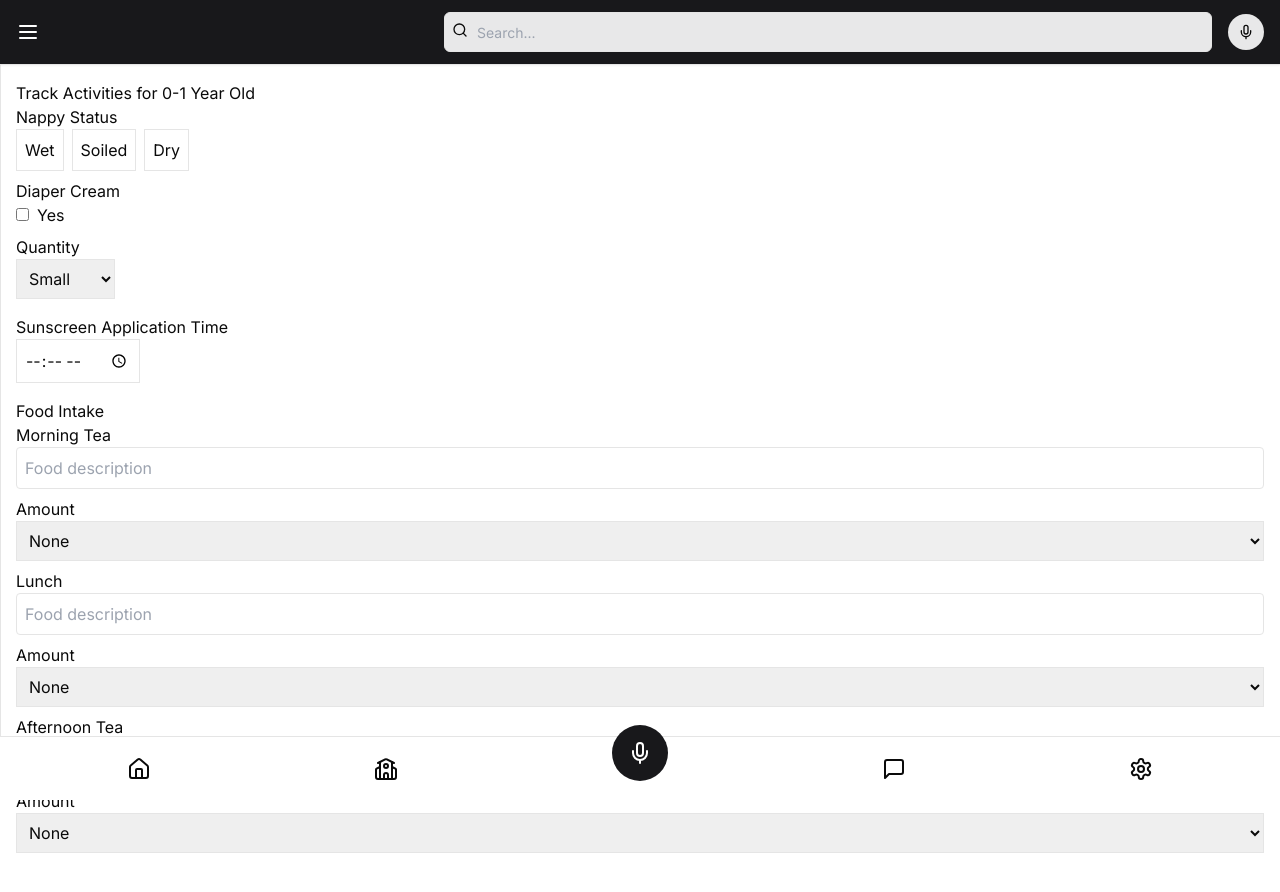
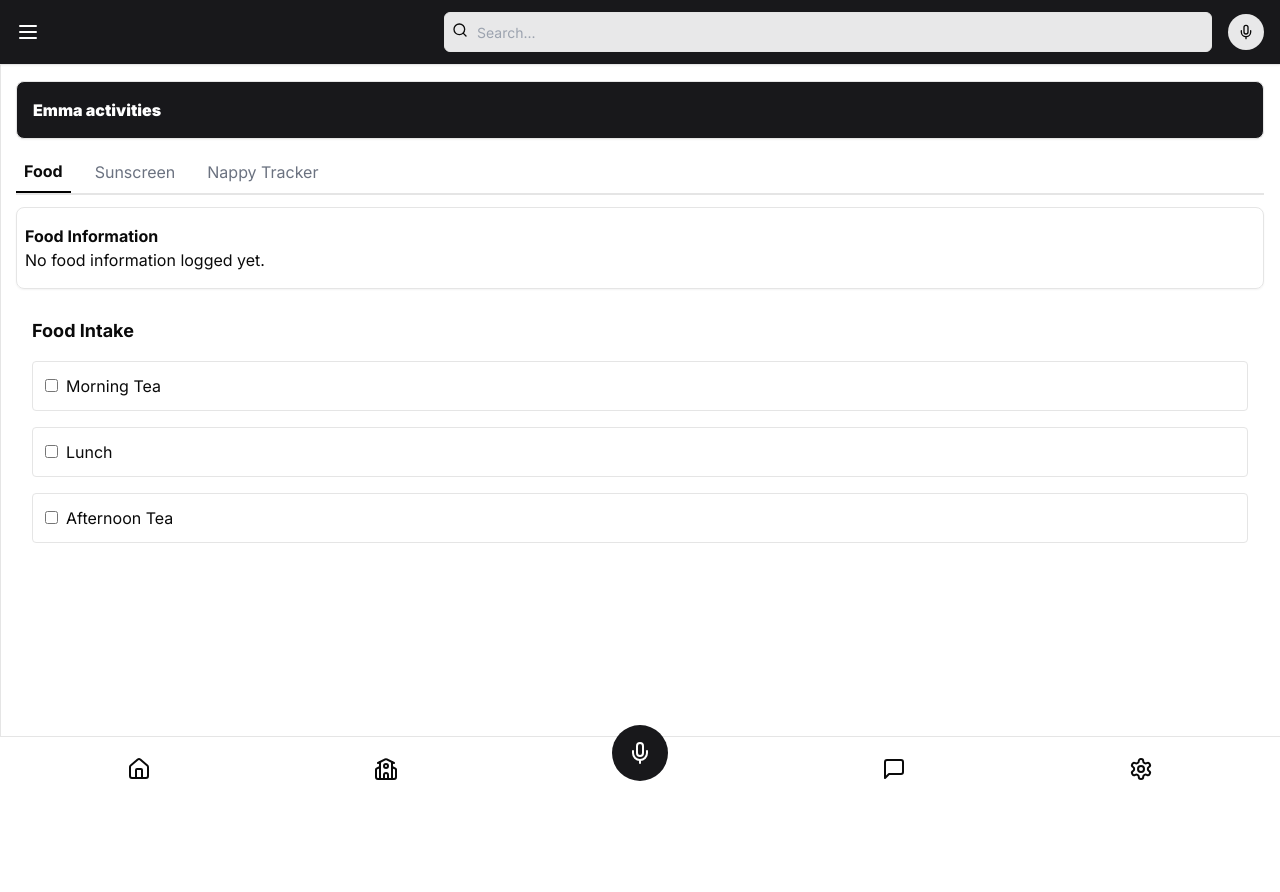
Before and after one commit to Ahmedmemon12/VALA-Plus-demo, a Next.js app: page /room/children/nb-baby in a window 1280 px wide. Shown: the top 892 px of the page. After the commit the page ends 800 px from the top, so only its background shows below. Built offline with nearby package versions, Linux system fonts and the light colour scheme.

Commit message:
Track children activities

```diff
--- a/app/room/children/all/page.jsx
+++ b/app/room/children/all/page.jsx
@@ -40,7 +40,7 @@ const AttendancePage = () => {
                         <div className="bg-white shadow-md rounded-lg overflow-hidden">
                             <div className="relative">
                                 <img
-                                    src={`https://via.placeholder.com/200`}
+                                    src={`https://www.shutterstock.com/image-photo/adorable-baby-boy-about-one-260nw-1823848421.jpg`}
                                     alt={child.name}
                                     className="w-full h-48 object-cover"
                                 />
--- a/app/room/children/nb-baby/page.jsx
+++ b/app/room/children/nb-baby/page.jsx
@@ -1,39 +1,142 @@
-"use client"
-import { useState, useEffect } from 'react';
-import { FoodTrackingComponent } from '../../../../components/blocks/foodTracker';
-import { NappyChangeForm } from '../../../../components/blocks/NappyChangeForm';
-import { SunscreenApplicationForm } from '../../../../components/blocks/SunscreenApplicationForm';
+"use client";
+import { useState } from "react";
+import { FoodTrackingComponent } from "../../../../components/blocks/foodTracker";
+import { NappyChangeForm } from "../../../../components/blocks/NappyChangeForm";
+import { SunscreenApplicationForm } from "../../../../components/blocks/SunscreenApplicationForm";
+import { Card, CardContent, CardHeader } from "@/components/ui/card";
 
 export default function NbBabyPage() {
   const [childData, setChildData] = useState({
     foodData: {},
-    nappyData: { status: '', diaperCream: false, quantity: '' },
-    sunscreenTime: '',
+    nappyData: { status: "", diaperCream: false, quantity: "" },
+    sunscreenTime: "",
   });
+  const [tab, setTab] = useState("food");
 
-  useEffect(() => {
-    // Fetch data for nb-baby (if needed)
-  }, []);
-
+  // Handle updates to food data
   const handleFoodChange = (meal, field, value) => {
-    // Handle food data update
+    setChildData((prevData) => ({
+      ...prevData,
+      foodData: {
+        ...prevData.foodData,
+        [meal]: {
+          ...prevData.foodData[meal],
+          [field]: value,
+        },
+      },
+    }));
   };
 
+  // Handle updates to nappy data
   const handleNappyChange = (field, value) => {
-    // Handle nappy data update
+    setChildData((prevData) => ({
+      ...prevData,
+      nappyData: {
+        ...prevData.nappyData,
+        [field]: value,
+      },
+    }));
   };
 
+  // Handle updates to sunscreen application time
   const handleSunscreenChange = (value) => {
-    // Handle sunscreen time change
+    setChildData((prevData) => ({
+      ...prevData,
+      sunscreenTime: value,
+    }));
   };
 
   return (
-    <div className="p-4">
-      <h1>Track Activities for 0-1 Year Old</h1>
+    <div className="p-4 flex flex-col gap-3">
+      <Card className="p-4 text-white bg-zinc-900">
+        <h1 className="font-black">Emma activities</h1>
+      </Card>
 
-      <NappyChangeForm nappyData={childData.nappyData} onChange={handleNappyChange} />
-      <SunscreenApplicationForm sunscreenTime={childData.sunscreenTime} onTimeChange={handleSunscreenChange} />
-      <FoodTrackingComponent foodData={childData.foodData} onFoodChange={handleFoodChange} />
+      {/* Tab Navigation */}
+      <div className="flex gap-4 border-b-2">
+        <button
+          className={`p-2 ${tab === "food" ? "border-b-2 border-black font-bold" : "text-gray-500"}`}
+          onClick={() => setTab("food")}
+        >
+          Food
+        </button>
+        <button
+          className={`p-2 ${tab === "sunscreen" ? "border-b-2 border-black font-bold" : "text-gray-500"}`}
+          onClick={() => setTab("sunscreen")}
+        >
+          Sunscreen
+        </button>
+        <button
+          className={`p-2 ${tab === "nappy" ? "border-b-2 border-black font-bold" : "text-gray-500"}`}
+          onClick={() => setTab("nappy")}
+        >
+          Nappy Tracker
+        </button>
+      </div>
+
+      {/* Activity Logs */}
+      <Card className="py-2">
+        {tab === "food" && (
+          <div className="p-2">
+            <span className="font-bold">Food Information</span>
+            <div>
+              {Object.keys(childData.foodData).length === 0
+                ? "No food information logged yet."
+                : Object.entries(childData.foodData).map(([meal, data], index) => (
+                    <div key={index}>
+                      {meal}: {data.amount || "None"}
+                    </div>
+                  ))}
+            </div>
+          </div>
+        )}
+        {tab === "sunscreen" && (
+          <div className="p-2">
+            <span className="font-bold">Sunscreen Application</span>
+            <div>
+              {childData.sunscreenTime
+                ? `Sunscreen applied at ${childData.sunscreenTime}`
+                : "No sunscreen application logged yet."}
+            </div>
+          </div>
+        )}
+        {tab === "nappy" && (
+          <div className="p-2">
+            <span className="font-bold">Nappy Tracker</span>
+            <div>
+              Status: {childData.nappyData.status || "Not logged"}
+              <br />
+              Diaper Cream: {childData.nappyData.diaperCream ? "Yes" : "No"}
+              <br />
+              Quantity: {childData.nappyData.quantity || "Not logged"}
+            </div>
+          </div>
+        )}
+      </Card>
+
+      {/* Tab Content */}
+      <div className="p-4">
+        {tab === "food" && (
+          <FoodTrackingComponent
+            foodData={childData.foodData}
+            onFoodChange={handleFoodChange}
+          />
+        )}
+
+        {tab === "sunscreen" && (
+          <SunscreenApplicationForm
+            sunscreenTime={childData.sunscreenTime}
+            onTimeChange={handleSunscreenChange}
+          />
+        )}
+
+        {tab === "nappy" && (
+          <NappyChangeForm
+            nappyData={childData.nappyData}
+            onChange={handleNappyChange}
+          />
+        )}
+      </div>
     </div>
   );
 }
--- a/components/blocks/NappyChangeForm.jsx
+++ b/components/blocks/NappyChangeForm.jsx
@@ -1,41 +1,94 @@
-export function NappyChangeForm({ onChange, nappyData }) {
+import { useState } from "react";
+import { Pencil, X } from "lucide-react";
+
+export function NappyChangeForm({ onChange }) {
+  const [nappyEntries, setNappyEntries] = useState([]);
+  const [currentStatus, setCurrentStatus] = useState("");
+  const [diaperApplied, setDiaperApplied] = useState(false);
+
+  const handleAddEntry = () => {
+    if (!currentStatus) return alert("Please select a nappy status.");
+    const currentTime = new Date().toLocaleTimeString([], { hour: "2-digit", minute: "2-digit" });
+    const newEntry = { time: currentTime, status: currentStatus, cream: diaperApplied };
+    setNappyEntries([...nappyEntries, newEntry]);
+    setCurrentStatus(""); // Reset after adding
+    setDiaperApplied(false); // Reset diaper cream checkbox
+  };
+
+  const handleDeleteEntry = (index) => {
+    const updatedEntries = [...nappyEntries];
+    updatedEntries.splice(index, 1);
+    setNappyEntries(updatedEntries);
+  };
+
   return (
     <div className="mb-4">
-        <label className="block">Nappy Status</label>
-        <div className="flex space-x-2">
-          {['Wet', 'Soiled', 'Dry'].map((status) => (
+      <div className="flex gap-2 mb-4">
+        {["Wet", "Soiled", "Both"].map((status) => (
           <button
             key={status}
-              onClick={() => onChange('nappyStatus', status)}
-              className={`border p-2 ${nappyData.status === status ? 'bg-blue-600 text-white' : ''}`}
+            onClick={() => setCurrentStatus(status)}
+            className={`px-4 py-2 border rounded ${
+              currentStatus === status ? "bg-blue-600 text-white" : "bg-gray-100"
+            }`}
           >
             {status}
           </button>
         ))}
       </div>
 
-        <div className="mt-2">
-          <label className="block">Diaper Cream</label>
+      <div className="flex items-center gap-2 mb-4">
         <input
           type="checkbox"
-            checked={nappyData.diaperCream}
-            onChange={(e) => onChange('diaperCream', e.target.checked)}
-            className="mr-2"
+          checked={diaperApplied}
+          onChange={(e) => setDiaperApplied(e.target.checked)}
+          id="diaperCream"
         />
-          Yes
+        <label htmlFor="diaperCream" className="cursor-pointer">
+          Apply Diaper Cream
+        </label>
       </div>
 
-        <div className="mt-2">
-          <label className="block">Quantity</label>
-          <select
-            value={nappyData.quantity}
-            onChange={(e) => onChange('quantity', e.target.value)}
-            className="border p-2"
+      <button
+        onClick={handleAddEntry}
+        className="px-4 py-2 bg-green-500 text-white rounded hover:bg-green-600"
       >
-            <option value="Small">Small</option>
-            <option value="Medium">Medium</option>
-            <option value="Large">Large</option>
-          </select>
+        Apply Diaper
+      </button>
+
+      {/* Display Entries */}
+      <div className="mt-4">
+        {nappyEntries.length > 0 && (
+          <div className="space-y-2">
+            {nappyEntries.map((entry, index) => (
+              <div
+                key={index}
+                className="flex items-center gap-2 p-2 border rounded bg-gray-100"
+              >
+                <span className="font-bold">{entry.time}</span>
+                <span
+                  className={`px-2 py-1 rounded ${
+                    entry.status === "Wet"
+                      ? "bg-blue-100 text-blue-800"
+                      : entry.status === "Soiled"
+                      ? "bg-yellow-100 text-yellow-800"
+                      : "bg-purple-100 text-purple-800"
+                  }`}
+                >
+                  {entry.status}
+                </span>
+                {entry.cream && (
+                  <span className="px-2 py-1 bg-green-100 text-green-800 rounded">
+                    Cream
+                  </span>
+                )}
+                <button onClick={() => handleDeleteEntry(index)}>
+                  <X className="w-5 h-5 text-red-500 hover:text-red-800" />
+                </button>
+              </div>
+            ))}
+          </div>
+        )}
       </div>
     </div>
   );
--- a/components/blocks/SunscreenApplicationForm.jsx
+++ b/components/blocks/SunscreenApplicationForm.jsx
@@ -1,13 +1,18 @@
-export function SunscreenApplicationForm({ sunscreenTime, onTimeChange }) {
+export function SunscreenApplicationForm({ onTimeChange }) {
+    const handleApplySunscreen = () => {
+      const currentTime = new Date().toLocaleTimeString([], { hour: '2-digit', minute: '2-digit' });
+      console.log(`Sunscreen applied at ${currentTime}`);
+      onTimeChange(currentTime);
+    };
+
     return (
-        <div className="mb-4">
-            <label className="block">Sunscreen Application Time</label>
-            <input
-                type="time"
-                value={sunscreenTime}
-                onChange={(e) => onTimeChange(e.target.value)}
-                className="border p-2"
-            />
-        </div>
+      <div className="mb-4">
+        <button
+          onClick={handleApplySunscreen}
+          className="bg-zinc-900 text-white px-4 py-2 rounded hover:bg-zinc-700"
+        >
+          Apply Sunscreen
+        </button>
+      </div>
     );
-}
+  }
--- a/components/blocks/foodTracker.jsx
+++ b/components/blocks/foodTracker.jsx
@@ -1,22 +1,36 @@
 export function FoodTrackingComponent({ foodData, onFoodChange }) {
     return (
       <div>
-            <label className="block">Food Intake</label>
+        <label className="block mb-4 text-lg font-bold">Food Intake</label>
         {["Morning Tea", "Lunch", "Afternoon Tea"].map((meal, index) => (
-                <div key={index} className="mb-2">
-                    <label className="block">{meal}</label>
+          <div key={index} className="mb-4">
+            <button
+              type="button"
+              onClick={() =>
+                onFoodChange(meal, "checked", !foodData[meal]?.checked)
+              }
+              className={`w-full text-left p-3 border rounded ${
+                foodData[meal]?.checked ? "bg-zinc-900 text-white" : "bg-white"
+              }`}
+            >
               <input
-                        type="text"
-                        placeholder="Food description"
-                        value={foodData[meal]?.description || ''}
-                        onChange={(e) => onFoodChange(meal, 'description', e.target.value)}
-                        className="w-full border rounded p-2"
+                type="checkbox"
+                checked={foodData[meal]?.checked || false}
+                onChange={() =>
+                  onFoodChange(meal, "checked", !foodData[meal]?.checked)
+                }
+                className="mr-2"
               />
+              {meal}
+            </button>
+
+            {/* Show the select dropdown if the checkbox is checked */}
+            {foodData[meal]?.checked && (
               <div className="mt-2">
-                        <label>Amount</label>
+                <label className="block mb-1">Amount</label>
                 <select
-                            value={foodData[meal]?.amount || 'None'}
-                            onChange={(e) => onFoodChange(meal, 'amount', e.target.value)}
+                  value={foodData[meal]?.amount || "None"}
+                  onChange={(e) => onFoodChange(meal, "amount", e.target.value)}
                   className="border p-2 w-full"
                 >
                   <option value="None">None</option>
@@ -25,8 +39,10 @@ export function FoodTrackingComponent({ foodData, onFoodChange }) {
                   <option value="Some">Some</option>
                 </select>
               </div>
+            )}
           </div>
         ))}
+        <button></button>
       </div>
     );
   }
```
Lines whose indentation alone changed are shown as unchanged.
